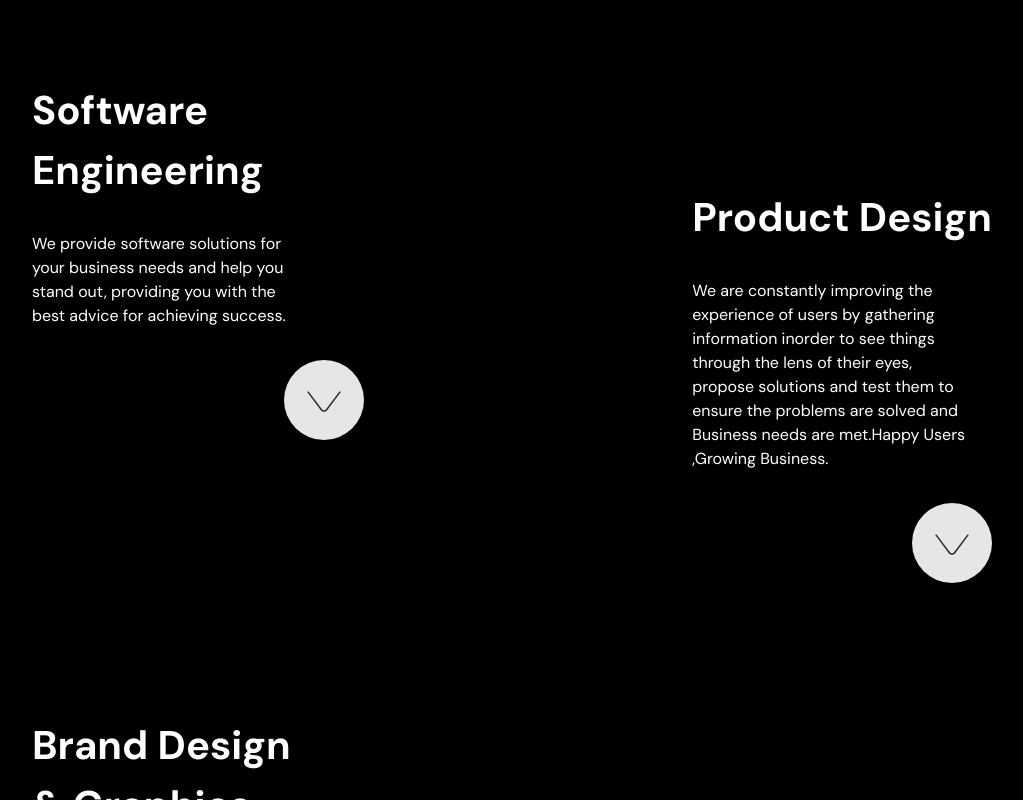
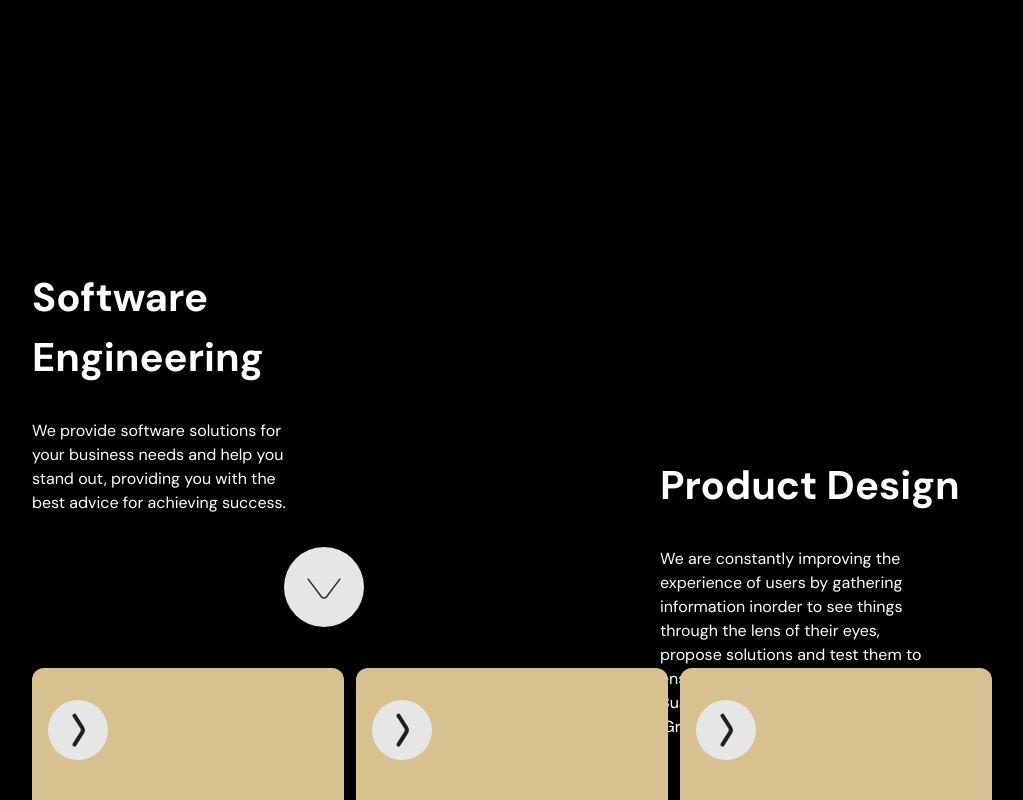
Before and after one commit to ovara1mark/upsel-2.0, a React (Vite) app: page / in a window 1280 px wide. Both pictures are taken after a click on the button 452 px from the left and 6056 px from the top of the page. Shown: the part 5656-6456 px from the top of the page, without its empty margins (128-1151 px from the left). Built offline with nearby package versions, Linux system fonts and the light colour scheme.

Commit message:
i good die top g of programming

```diff
--- a/src/App.css
+++ b/src/App.css
@@ -64,6 +64,10 @@
 
 .cardFlip {
   transform: rotateY(180deg);
+}
+
+.flip-left {
+  transform: scaleX(-1);
 }
 
 /* choose section */
--- a/src/component/molecule/Card/index.jsx
+++ b/src/component/molecule/Card/index.jsx
@@ -1,8 +1,8 @@
 import React, { useState } from "react";
-import img1 from "../../../assets/frame10.svg";
-import img2 from "../../../assets/frame11.svg";
+import black_star from "../../../assets/black-star.svg";
+import arrow_right from "../../../assets/arrow-right.svg";
 
-export const Card = () => {
+export const Card = ({ details, text, header }) => {
   const [activeCard, setActiveCard] = useState(false);
 
   const handleFlip = () => {
@@ -10,21 +10,67 @@ export const Card = () => {
   };
   return (
     <>
-      <div className="border">
+      <div className="">
         <div
           onClick={handleFlip}
-          className={`relative w-60 h-96 border card ${
+          className={`relative w-[19.5rem] h-[28.125rem] card ${
             activeCard ? "cardFlip" : ""
           }`}
         >
           {/* front */}
-          <div className="front">
-            <img src={img2} alt="image" className="w-60 h-96" />
+          <div className="front w-[19.5rem] h-[28.125rem] bg-upsel-yellow flex flex-col justify-between py-[2rem] px-[1rem] rounded-[0.75rem]">
+            <div className="flex">
+              <div className="w-13rem">
+                <span className="text-[2rem] text-upsel-black font-bold">
+                  {header}
+                </span>
+              </div>
+              <div className="flex justify-center items-center">
+                <button className="bg-upsel-grey h-[3.75rem] w-[3.75rem] rounded-[3.25rem] flex justify-center items-center">
+                  <img src={arrow_right} alt="image" />
+                </button>
+              </div>
+            </div>
+            <div>
+              <div className="flex gap-2 pb-[1rem]">
+                <div>
+                  <img src={black_star} alt="black star" />
+                </div>
+                <div>
+                  <span className="text-[1rem] text-upsel-card-black">
+                    {details}
+                  </span>
+                </div>
+              </div>
+            </div>
           </div>
 
           {/* back */}
-          <div className="absolute top-0 back">
-            <img src={img1} alt="image" className="w-60 h-96" />
+          <div className="absolute top-0 back w-[19.5rem] h-[28.125rem] bg-white flex flex-col justify-between py-[2rem] px-[1rem] rounded-[0.75rem]">
+            <div className="flex">
+              <div className="w-13rem">
+                <span className="text-[2rem] text-upsel-black font-bold">
+                  {header}
+                </span>
+              </div>
+              <div className="flex justify-center items-center">
+                <button className="bg-upsel-grey h-[3.75rem] w-[3.75rem] rounded-[3.25rem] flex justify-center items-center flip-left">
+                  <img src={arrow_right} alt="image" />
+                </button>
+              </div>
+            </div>
+            <div>
+              <div className="pb-[1rem]">
+                <div>
+                  <p className="text-[1rem] text-upsel-card-black">{text}</p>
+                </div>
+                <div className="btn mt-[1rem]">
+                  <button className="py-[0.5rem] px-[1rem] flex justify-center text-center items-center text-upsel-white bg-upsel-light-purple rounded-[0.25rem] italic md:w-[13.75rem] text-[1rem]  cursor-pointer transition ease-in-out delay-150 hover:bg-upsel-purple">
+                    Grow Your Business Now
+                  </button>
+                </div>
+              </div>
+            </div>
           </div>
         </div>
       </div>
--- a/src/component/organism/DetailSection/index.jsx
+++ b/src/component/organism/DetailSection/index.jsx
@@ -1,12 +1,38 @@
-import React from "react";
+import React, { useState } from "react";
 import arrow_down from "../../../assets/arrow-down-1.svg";
 import arrow_down_2 from "../../../assets/arrow-down-2.svg";
+import { Card } from "../../molecule";
 export const DetailSection = () => {
+  const [activeItem, setActiveItem] = useState(null);
+
+  const toggleAccordion = (index) => {
+    if (activeItem === index) {
+      // Clicked on the currently active item, so close it.
+      setActiveItem(null);
+    } else {
+      // Clicked on a different item, so open it and close the others.
+      setActiveItem(index);
+    }
+  };
+
+  const isItemActive = (index) => {
+    return activeItem === index;
+  };
+
   return (
     <>
       <section className="pb-[5rem] md:pb-[32rem]">
         <div className="flex flex-col items-center md:block lg:grid lg:grid-cols-2 md:gap-4 md:px-[2.5rem] px-[1rem] lg:px-[10rem]">
-          <div className="lg:mt-[5rem]  md:mt-[5rem] lg:block md:flex md:justify-center mt-[7rem]">
+          <div
+            className={`lg:mt-[5rem]  md:mt-[5rem] lg:block md:flex md:justify-center mt-[7rem]  ${
+              isItemActive(0) ? "lg:pt-[20.65rem]" : ""
+            } ${
+              isItemActive(1)
+                ? "lg:mt-[-23rem] order-2 lg:flex lg:justify-end"
+                : ""
+            }
+             `}
+          >
             <div className="md:w-[20.75rem]">
               <div className="w-[17.5rem]">
                 <span className="text-[2.5rem] font-bold  text-upsel-white">
@@ -22,7 +48,10 @@ export const DetailSection = () => {
                 </p>
               </div>
               <div className="flex justify-end w-[17.5rem] md:w-full">
-                <button className="rounded-full flex justify-center items-center bg-upsel-grey w-[5rem] h-[5rem] ">
+                <button
+                  className="rounded-full flex justify-center items-center bg-upsel-grey w-[5rem] h-[5rem] "
+                  onClick={() => toggleAccordion(0)}
+                >
                   <img
                     src={arrow_down}
                     alt="arrow-down"
@@ -36,16 +65,34 @@ export const DetailSection = () => {
                 </button>
               </div>
             </div>
-            <div className="card">
-              <div>
-                <div></div>
-                <div></div>
+            <div
+              className={`card  mt-[2.55rem] ${
+                isItemActive(0)
+                  ? "block transition ease-in-out delay-150"
+                  : "hidden transition ease-in-out delay-150"
+              }`}
+            >
+              <div className="flex gap-3 ">
+                <Card />
+                <Card />
+                <Card />
               </div>
             </div>
           </div>
 
-          <div className="flex  justify-center md:justify-start lg:justify-end lg:mt-[20.65rem] md:mt-[5rem] mt-[7rem]">
-            <div className="md:w-[20.75rem">
+          <div
+            className={` lg:mt-[20.65rem] md:mt-[5rem] mt-[7rem] ${
+              isItemActive(0) ? "lg:mt-[-23rem]" : ""
+            } ${isItemActive(1) ? "lg:mt-[23rem] order-1" : ""}`}
+          >
+            <div
+              className={`  flex justify-center md:justify-start lg:justify-end ${
+                isItemActive(1)
+                  ? "lg:flex lg:flex-row-reverse lg:justify-start"
+                  : ""
+              }`}
+            >
+              <div className="md:w-[20.75rem]">
                 <span className="text-[2.5rem] font-bold text-upsel-white">
                   Product Design
                 </span>
@@ -59,7 +106,10 @@ export const DetailSection = () => {
                   </p>
                 </div>
                 <div className="flex justify-end w-[17.5rem] md:w-full">
-                <button className="rounded-full flex justify-center items-center bg-upsel-grey w-[5rem] h-[5rem] ">
+                  <button
+                    className="rounded-full flex justify-center items-center bg-upsel-grey w-[5rem] h-[5rem] "
+                    onClick={() => toggleAccordion(1)}
+                  >
                     <img
                       src={arrow_down}
                       alt="arrow-down"
@@ -73,10 +123,22 @@ export const DetailSection = () => {
                   </button>
                 </div>
               </div>
-            <div className="card"></div>
             </div>
 
-          <div className="lg:mt-[5rem] md:mt-[5rem] lg:block md:flex md:justify-end mt-[7rem]">
+            <div
+              className={`card mt-[2.55rem] flex gap-3   ${
+                isItemActive(1) ? "block" : "hidden"
+              } `}
+            >
+              <Card />
+              <Card />
+              <Card />
+            </div>
+          </div>
+
+          <div
+            className={`lg:mt-[5rem] md:mt-[5rem] lg:block md:flex md:justify-end mt-[7rem] order-3`}
+          >
             <div className="md:w-[20.75rem] ">
               <div className="w-[17.5rem]">
                 <span className="text-[2.5rem] font-bold  text-upsel-white">
@@ -92,7 +154,10 @@ export const DetailSection = () => {
                 </p>
               </div>
               <div className="flex justify-end w-[17.5rem] md:w-full">
-                <button className="rounded-full flex justify-center items-center bg-upsel-grey w-[5rem] h-[5rem]">
+                <button
+                  onClick={() => toggleAccordion(2)}
+                  className="rounded-full flex justify-center items-center bg-upsel-grey w-[5rem] h-[5rem]"
+                >
                   <img
                     src={arrow_down}
                     alt="arrow-down"
@@ -106,10 +171,18 @@ export const DetailSection = () => {
                 </button>
               </div>
             </div>
-            <div className="card"></div>
+            <div
+              className={`card  mt-[2.55rem] flex gap-3 ${
+                isItemActive(2) ? "block" : "hidden"
+              }`}
+            >
+              <Card />
+              <Card />
+            </div>
           </div>
 
-          <div className="lg:flex lg:justify-end lg:mt-[14.65rem] md:mt-[5rem] mt-[7rem]">
+          <div className={` lg:mt-[14.65rem] md:mt-[5rem] mt-[7rem] order-4`}>
+            <div className="lg:flex lg:justify-end">
               <div className="md:w-[20.75rem]">
                 <span className="text-[2.5rem] font-bold text-upsel-white">
                   Marketing
@@ -122,7 +195,10 @@ export const DetailSection = () => {
                   </p>
                 </div>
                 <div className="flex justify-end w-[17.5rem] md:w-full">
-                <button className="rounded-full flex justify-center items-center bg-upsel-grey w-[5rem] h-[5rem]">
+                  <button
+                    onClick={() => toggleAccordion(3)}
+                    className="rounded-full flex justify-center items-center bg-upsel-grey w-[5rem] h-[5rem]"
+                  >
                     <img
                       src={arrow_down}
                       alt="arrow-down"
@@ -136,7 +212,16 @@ export const DetailSection = () => {
                   </button>
                 </div>
               </div>
-            <div className="card"></div>
+            </div>
+
+            <div
+              className={`card  mt-[2.55rem] flex gap-3 ${
+                isItemActive(3) ? "block" : "hidden"
+              }`}
+            >
+              <Card />
+              <Card />
+            </div>
           </div>
         </div>
       </section>
--- a/src/component/page/HomePage/index.jsx
+++ b/src/component/page/HomePage/index.jsx
@@ -1,5 +1,5 @@
 import React from "react";
-import { Card, Choose, HeroSection, More, Navbar } from "../../molecule";
+import { Choose, HeroSection, More, Navbar } from "../../molecule";
 import {
   Footer,
   AboutSection,
--- a/tailwind.config.js
+++ b/tailwind.config.js
@@ -17,6 +17,8 @@ export default {
         "upsel-transparent-purple": "#372772f5",
         "upsel-dark-blue": "#191233",
         "upsel-dark-purple": "#141414",
+        "upsel-yellow": "#D7C190",
+        "upsel-card-black": "#454545",
       },
       animation: {
         marquee: "marquee 15s linear infinite",
```
Also changed, not shown: src/assets/arrow-right.svg (added), src/assets/black-star.svg (added). Lines whose indentation alone changed are shown as unchanged.
